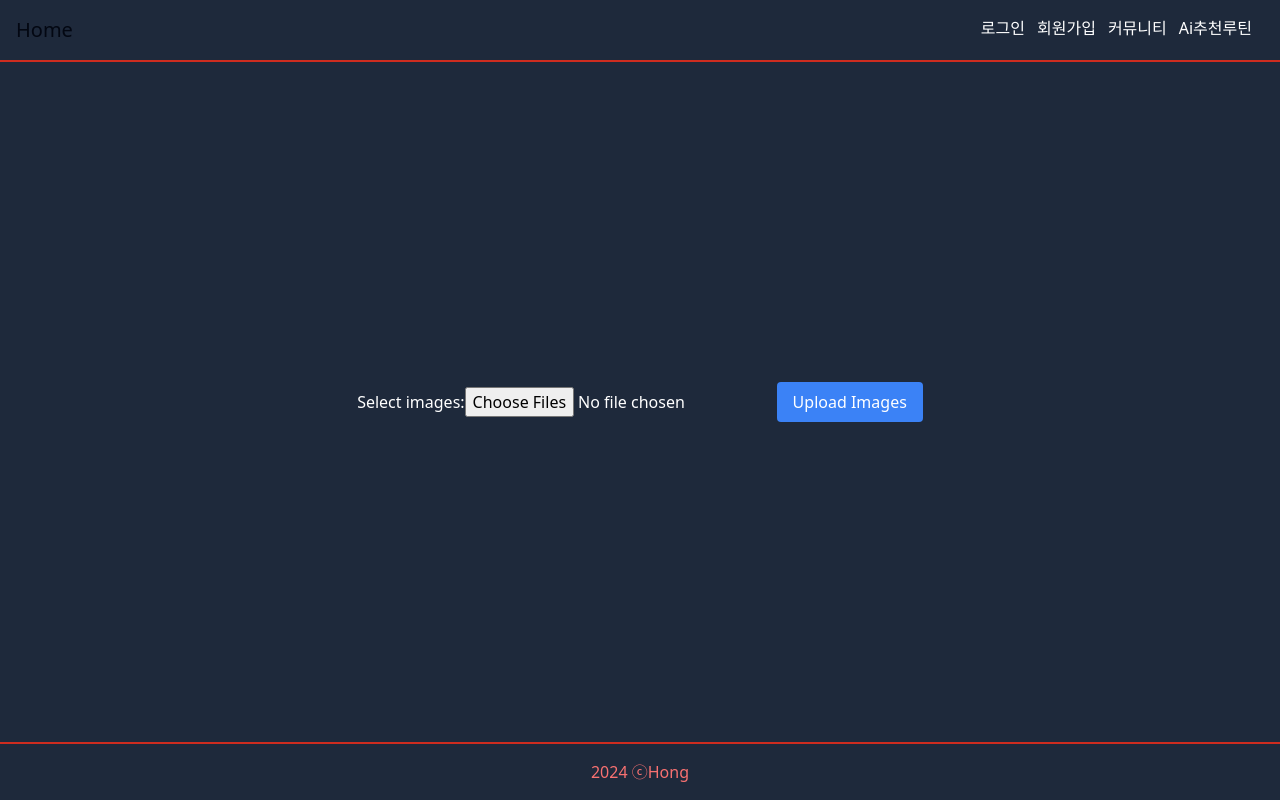
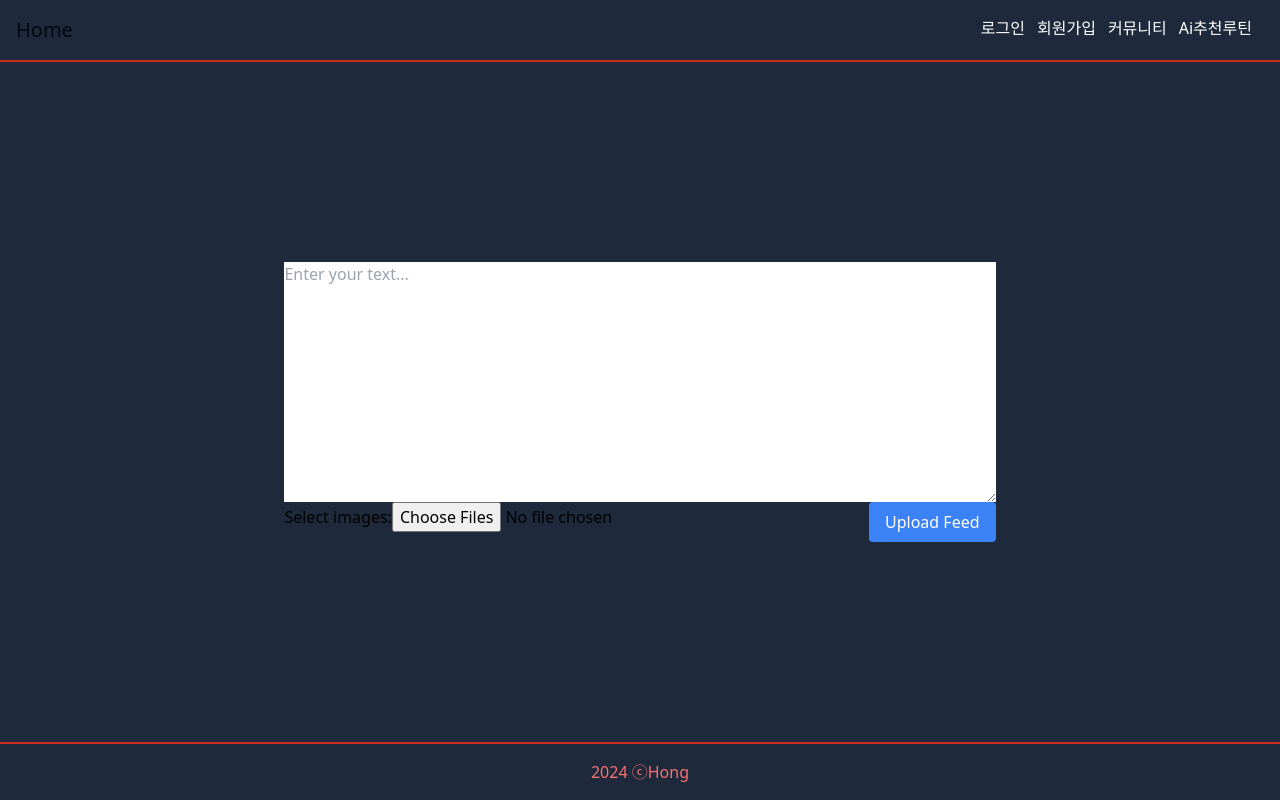
Before and after one commit to hmoongi94/personalProject, a Next.js app in the folder project-exerciseApp/frontend/: page /community/registerfeed in a window 1280 px wide. Built offline with nearby package versions, Linux system fonts and the light colour scheme.

Commit message:
feat: 글쓸 수 있는 공간 textarea 추가

```diff
--- a/project-exerciseApp/frontend/app/ui/community/registerfeed/registerfeed.tsx
+++ b/project-exerciseApp/frontend/app/ui/community/registerfeed/registerfeed.tsx
@@ -1,20 +1,16 @@
 /* eslint-disable @next/next/no-img-element */
 import React, { useState, ChangeEvent } from "react";
 import axios from "axios";
+// import "@"
 
 const ImageUpload: React.FC = () => {
   const [images, setImages] = useState<File[]>([]);
   const [previewUrls, setPreviewUrls] = useState<string[]>([]);
-  const MAX_IMAGES = 5;
+  const [inputValue, setInputValue] = useState<string>("");
 
   const handleImageChange = (e: ChangeEvent<HTMLInputElement>) => {
     const fileList = e.target.files;
     if (fileList) {
-      if (fileList.length + images.length > MAX_IMAGES) {
-        alert(`You can upload up to ${MAX_IMAGES} images.`);
-        return;
-      }
-
       const newImages: File[] = Array.from(fileList);
       setImages((prevImages) => [...prevImages, ...newImages]);
 
@@ -58,6 +54,7 @@ const ImageUpload: React.FC = () => {
       images.forEach((image) => {
         formData.append("images", image);
       });
+      formData.append("text", inputValue); // Add input value to form data
 
       const response = await axios.post("/api/upload", formData, {
         headers: {
@@ -72,7 +69,15 @@ const ImageUpload: React.FC = () => {
   };
 
   return (
-    <div className="w-2/3 flex items-start justify-center">
+    <div className="w-2/3 flex flex-col items-center justify-center text-black">
+      <textarea
+        className="w-10/12"
+        value={inputValue}
+        onChange={(e) => setInputValue(e.target.value)}
+        placeholder="Enter your text..."
+        rows={10} // Adjust the number of rows as needed
+      />
+      <div className="w-10/12 flex justify-between">
         <div>
           <label htmlFor="fileInput">Select images:</label>
           <input
@@ -82,30 +87,25 @@ const ImageUpload: React.FC = () => {
             multiple
             onChange={handleImageChange}
           />
+        </div>
         <button
           onClick={handleUpload}
           className="bg-blue-500 text-white px-4 py-2 rounded"
         >
-          Upload Images
+          Upload Feed
         </button>
+      </div>
       <div className="flex">
         {previewUrls.map((url, index) => (
-            <div
-              key={index}
-            >
-              <button onClick={() => handleRemoveImage(index)}>delete</button>
+          <div key={index}>
             <img
               src={url}
               alt={`Preview ${index}`}
-                style={{
-                  width: "14vw",
-                  height: "12vw",
-                  // objectFit: "cover",
-                }}
+              style={{ width: "14vw", height: "12vw" }}
             />
+            <button onClick={() => handleRemoveImage(index)}>delete</button>
           </div>
         ))}
-        </div>
       </div>
     </div>
   );
```
Lines whose indentation alone changed are shown as unchanged.
